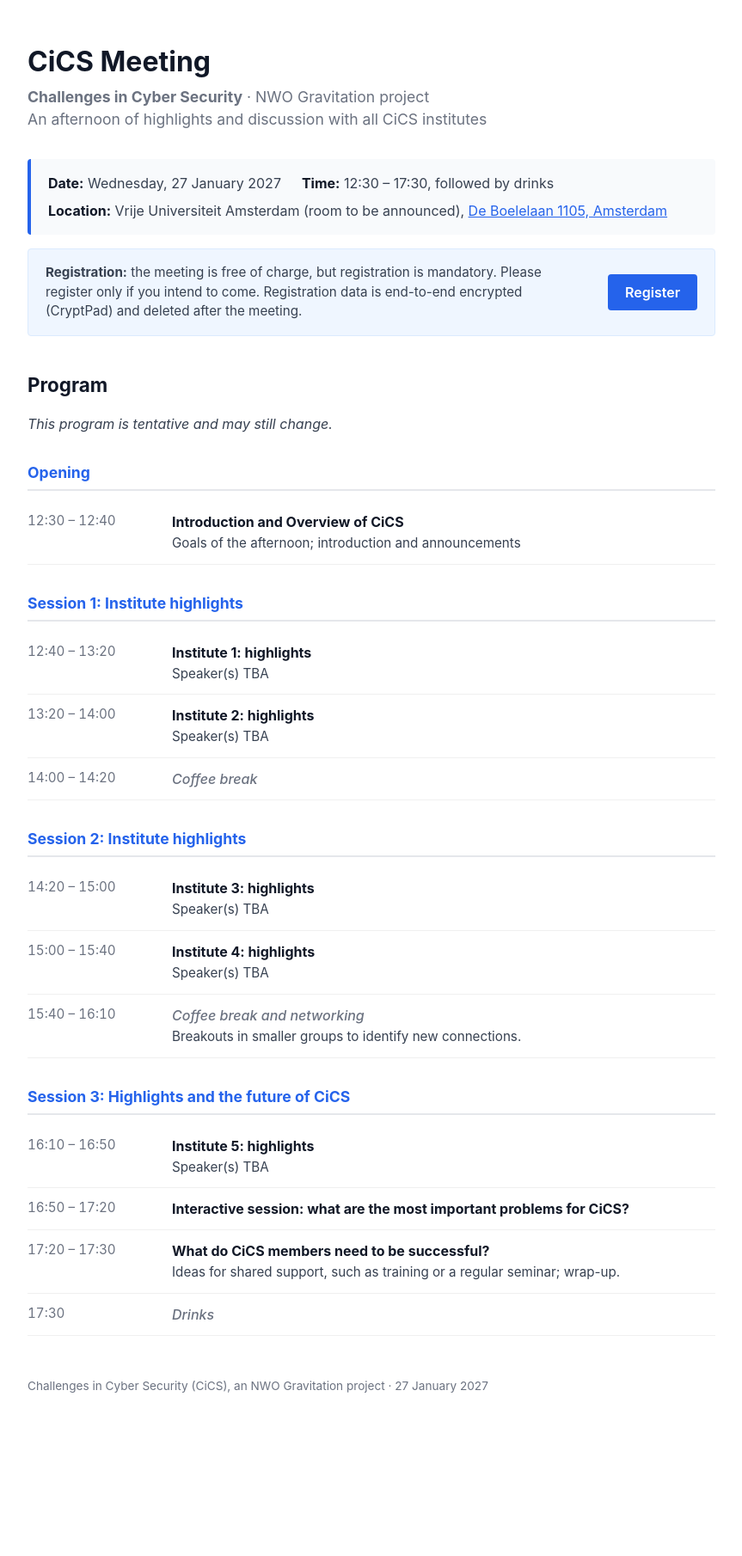
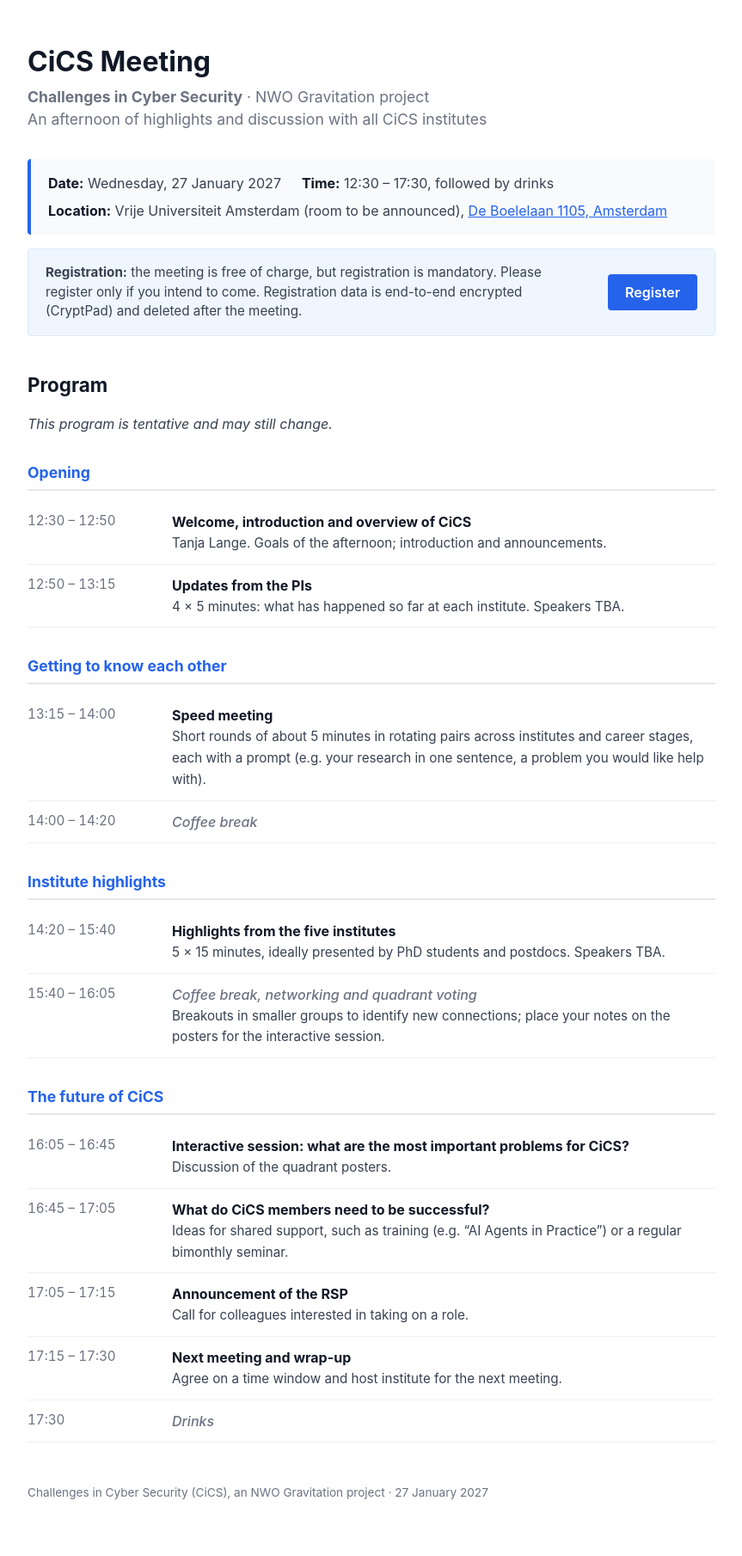
Before and after one commit to CiCS-project/meeting-2027, a Jekyll site: the page built from index.html, in a window 1280 px wide. Shown: the whole page at 86% size, without its empty margins (208-1071 px from the left). Built offline with Jekyll 4.4.1, drawn with Linux system fonts in a browser that asks for light colours; before the commit the page ends 1686 px from its top, so only the background shows below that.

Commit message:
Program: intro by Tanja, PI updates, speed meeting, shorter institute highlights
Co-Authored-By: Claude Opus 5.5 <noreply@anthropic.com>

```diff
--- a/_data/program.yml
+++ b/_data/program.yml
@@ -4,45 +4,46 @@
 
 - session: "Opening"
   items:
-    - time: "12:30 – 12:40"
-      title: "Introduction and Overview of CiCS"
-      detail: "Goals of the afternoon; introduction and announcements"
+    - time: "12:30 – 12:50"
+      title: "Welcome, introduction and overview of CiCS"
+      detail: "Tanja Lange. Goals of the afternoon; introduction and announcements."
+    - time: "12:50 – 13:15"
+      title: "Updates from the PIs"
+      detail: "4 × 5 minutes: what has happened so far at each institute. Speakers TBA."
 
-- session: "Session 1: Institute highlights"
+- session: "Getting to know each other"
   items:
-    - time: "12:40 – 13:20"
-      title: "Institute 1: highlights"
-      detail: "Speaker(s) TBA"
-    - time: "13:20 – 14:00"
-      title: "Institute 2: highlights"
-      detail: "Speaker(s) TBA"
+    - time: "13:15 – 14:00"
+      title: "Speed meeting"
+      detail: "Short rounds of about 5 minutes in rotating pairs across institutes and career stages, each with a prompt (e.g. your research in one sentence, a problem you would like help with)."
     - time: "14:00 – 14:20"
       title: "Coffee break"
       break: true
 
-- session: "Session 2: Institute highlights"
+- session: "Institute highlights"
   items:
-    - time: "14:20 – 15:00"
-      title: "Institute 3: highlights"
-      detail: "Speaker(s) TBA"
-    - time: "15:00 – 15:40"
-      title: "Institute 4: highlights"
-      detail: "Speaker(s) TBA"
-    - time: "15:40 – 16:10"
-      title: "Coffee break and networking"
-      detail: "Breakouts in smaller groups to identify new connections."
+    - time: "14:20 – 15:40"
+      title: "Highlights from the five institutes"
+      detail: "5 × 15 minutes, ideally presented by PhD students and postdocs. Speakers TBA."
+    - time: "15:40 – 16:05"
+      title: "Coffee break, networking and quadrant voting"
+      detail: "Breakouts in smaller groups to identify new connections; place your notes on the posters for the interactive session."
       break: true
 
-- session: "Session 3: Highlights and the future of CiCS"
+- session: "The future of CiCS"
   items:
-    - time: "16:10 – 16:50"
-      title: "Institute 5: highlights"
-      detail: "Speaker(s) TBA"
-    - time: "16:50 – 17:20"
+    - time: "16:05 – 16:45"
       title: "Interactive session: what are the most important problems for CiCS?"
-    - time: "17:20 – 17:30"
+      detail: "Discussion of the quadrant posters."
+    - time: "16:45 – 17:05"
       title: "What do CiCS members need to be successful?"
-      detail: "Ideas for shared support, such as training or a regular seminar; wrap-up."
+      detail: "Ideas for shared support, such as training (e.g. “AI Agents in Practice”) or a regular bimonthly seminar."
+    - time: "17:05 – 17:15"
+      title: "Announcement of the RSP"
+      detail: "Call for colleagues interested in taking on a role."
+    - time: "17:15 – 17:30"
+      title: "Next meeting and wrap-up"
+      detail: "Agree on a time window and host institute for the next meeting."
     - time: "17:30"
       title: "Drinks"
       break: true
```
